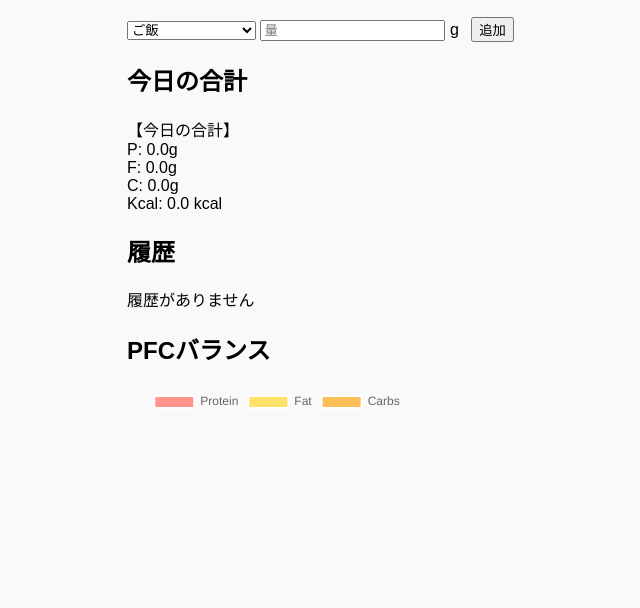
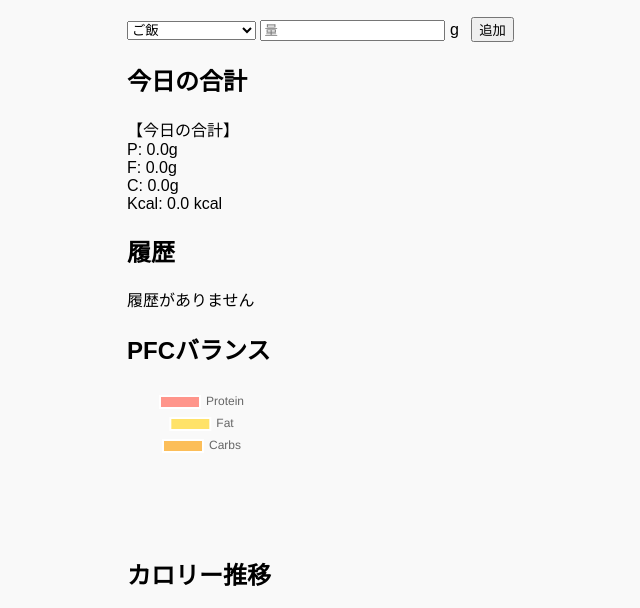
Before and after one commit to Uchujjn/meal-management-app, a plain HTML site: page index.html in a window 1280 px wide. Shown: the part 175-783 px from the top of the page, without its empty margins (213-853 px from the left). Drawn offline with nearby package versions, Linux system fonts and the light colour scheme.

Commit message:
Update style.css

```diff
--- a/style.css
+++ b/style.css
@@ -20,6 +20,6 @@ details {
   border: 1px solid #ccc;
 }
 #pfcChart {
-  max-width: 300px;
-  max-height: 300px;
+  max-width: 150px;
+  max-height: 150px;
 }
```
